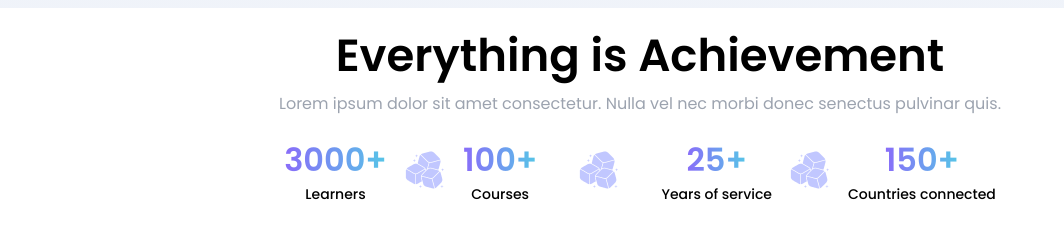
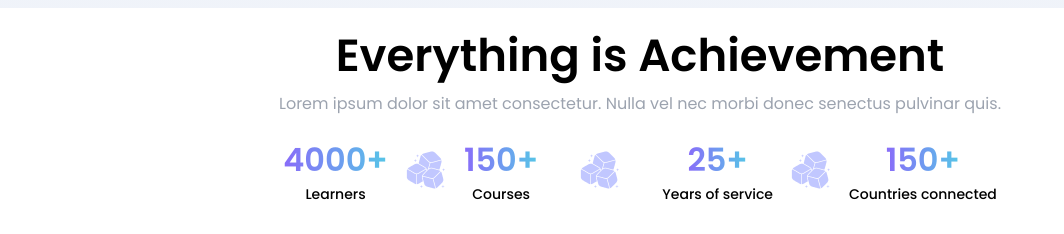
Before and after one commit to Deyjuwon/Sinar, a React (Vite) app: page / in a window 1280 px wide. Shown: the part 2320-2554 px from the top of the page, without its empty margins (0-1064 px from the left). Built offline with nearby package versions, Linux system fonts and the light colour scheme.

Commit message:
figure change in acheivement section

```diff
--- a/src/Components/Acheivement.jsx
+++ b/src/Components/Acheivement.jsx
@@ -10,12 +10,12 @@ const Acheivement = () => {
         <div className='flex flex-col items-center md:flex-row md:gap-10'>
             <div className='flex gap-4 items-center'>
                 <div className='flex flex-col items-center'>
-                    <p className='font-semibold text-32 bg-gradient-to-r from-sinarpurple to-sinarblue inline-block text-transparent bg-clip-text'>3000+</p>
+                    <p className='font-semibold text-32 bg-gradient-to-r from-sinarpurple to-sinarblue inline-block text-transparent bg-clip-text'>4000+</p>
                     <p className='font-medium text-sm'>Learners</p>
                 </div>
                 <img src={sugarCube} alt="" className='w-11 h-11' />
                 <div className='flex flex-col items-center'>
-                    <p className='font-semibold text-32  bg-gradient-to-r from-sinarpurple to-sinarblue inline-block text-transparent bg-clip-text'>100+</p>
+                    <p className='font-semibold text-32  bg-gradient-to-r from-sinarpurple to-sinarblue inline-block text-transparent bg-clip-text'>150+</p>
                     <p className='font-medium text-sm'>Courses</p>
                 </div>
             </div>
```
